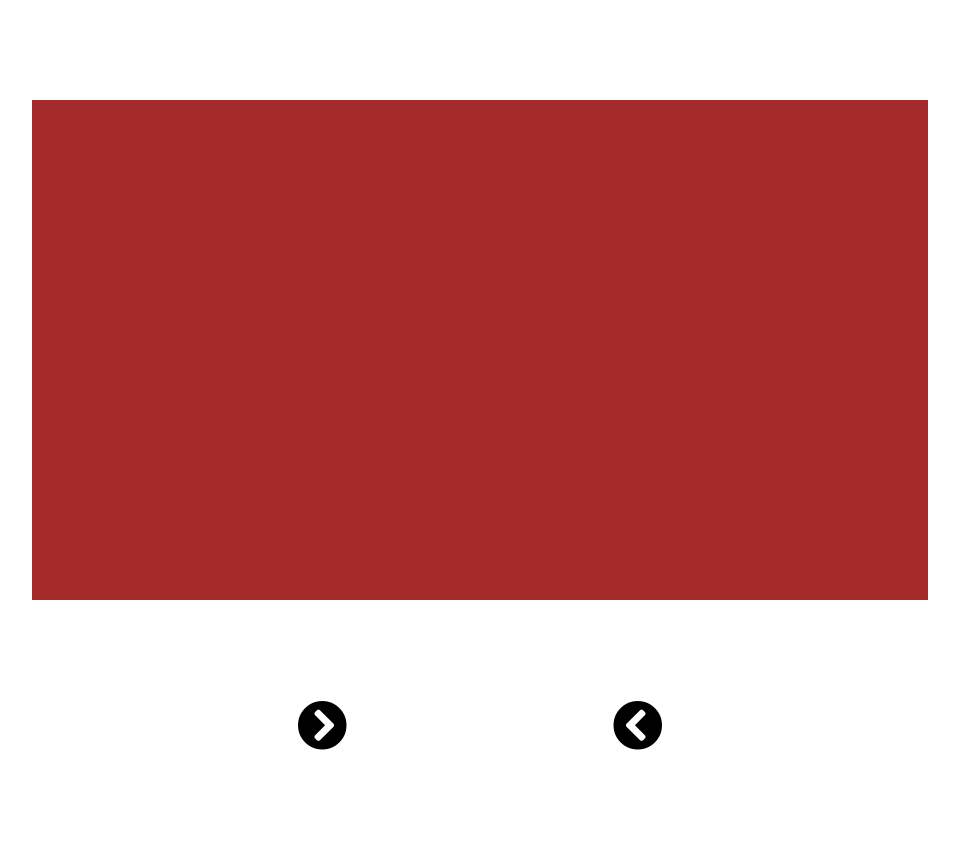
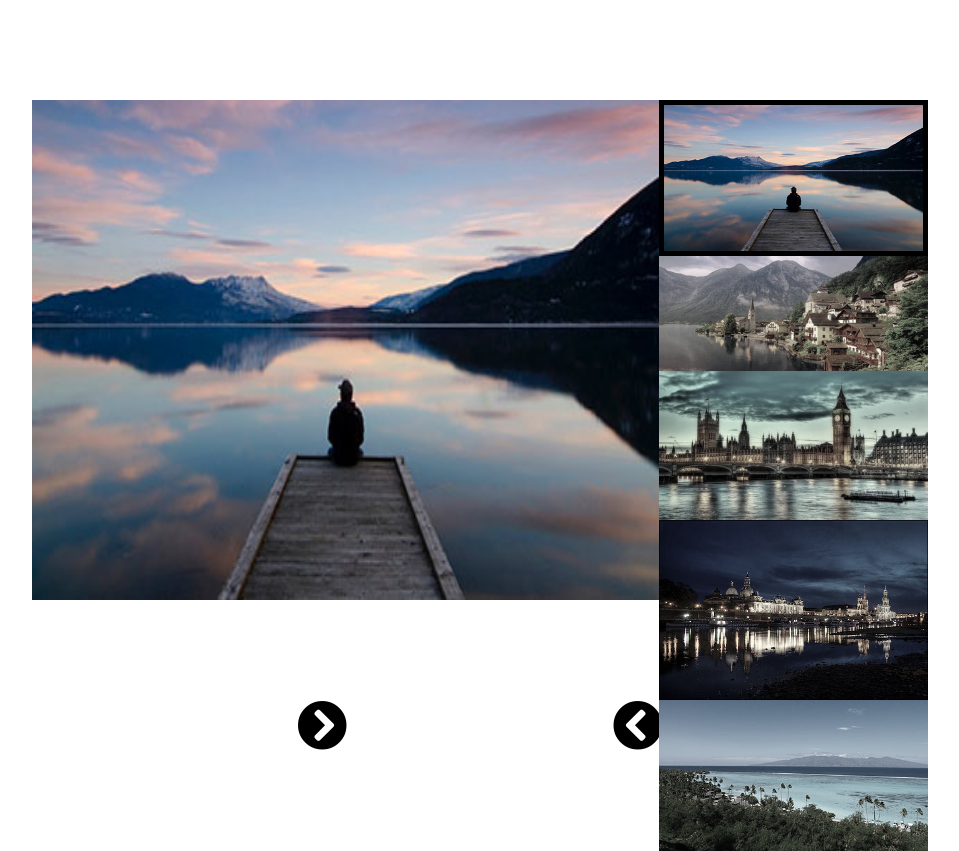
Before and after one commit to Andrea1302/js-array-carousel, a plain HTML site: page index.html in a window 1280 px wide. Shown: the whole page, without its empty margins (160-1119 px from the left). Drawn offline with Linux system fonts and the light colour scheme.

Commit message:
active js

```diff
--- a/css/style.css
+++ b/css/style.css
@@ -17,15 +17,15 @@
     width: 70%;
     height: 100%;
     background-color: chartreuse;
-    display: none;
+    /* display: none; */
 }
 
 .wich_item{
     width: 30%;
     height: 100%;
-    /* display: flex;
-    flex-direction: column; */
-    display: none;
+    display: flex;
+    flex-direction: column;
+    /* display: none; */
 }
 
 #avanti_indietro{
@@ -41,23 +41,29 @@
 
 
 
-.items.active{
+.immagine.active{
     display: block;
 }
 
-.wich_item.active{
-    display: flex;
-    flex-direction: column;
+.immagine_select.active{
+    filter: grayscale(0);
+    border: 5px solid black;
 }
 
 
 
 /* immagini  */
-.items img{
+.immagine{
+    display: none;
+}
+.immagine_select{
+    filter: grayscale(0.8);
+}
+.items .immagine{
     width: 100%;
     height: 100%;
 }
-.wich_item img{
+.wich_item .immagine_select{
     height: 100%;
     width: 100%;
 }
--- a/js/script.js
+++ b/js/script.js
@@ -34,9 +34,11 @@ let item = "";
 let whichItem = "";
 
 for ( let i = 0 ; i < items.length ; i++) {
-    item += `<img src="${items[i]}" alt="">`;
-    whichItem += `<img src="${items[i]}" alt="">`
+    item += `<img class="immagine" src="${items[i]}" alt="">`;
+    whichItem += `<img class="immagine_select" src="${items[i]}" alt="">`
 }
 
 immaginePrincipale.innerHTML = item;
+document.getElementsByClassName("immagine")[0].classList.add("active");
 immagineDaScegliere.innerHTML = whichItem;
+document.getElementsByClassName("immagine_select")[0].classList.add("active");
```
